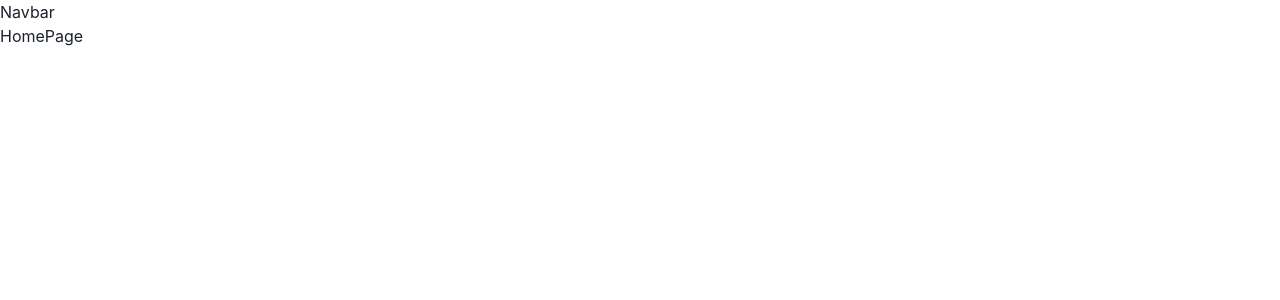
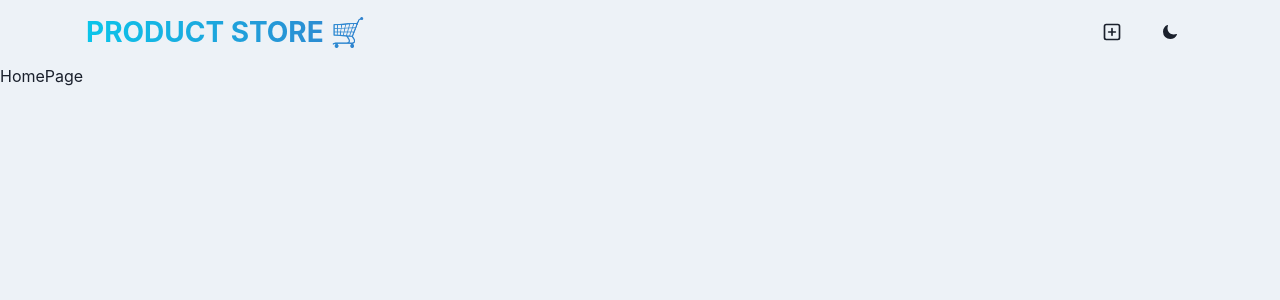
Before and after one commit to Mikehope254/MERN-crash-course, a React (Vite) app in the folder frontend/: page / in a window 1280 px wide. Shown: the top 300 px of the page. Built offline with nearby package versions, Linux system fonts and the light colour scheme.

Commit message:
Built Navbar learnt using ChakraUi

```diff
--- a/frontend/package.json
+++ b/frontend/package.json
@@ -10,12 +10,14 @@
     "preview": "vite preview"
   },
   "dependencies": {
+    "@chakra-ui/icons": "^2.2.4",
     "@chakra-ui/react": "^2.10.3",
     "@emotion/react": "^11.14.0",
     "@emotion/styled": "^11.14.0",
     "framer-motion": "^12.0.8",
     "react": "^18.3.1",
-    "react-dom": "^18.3.1"
+    "react-dom": "^18.3.1",
+    "react-icons": "^5.4.0"
   },
   "devDependencies": {
     "@eslint/js": "^9.17.0",
--- a/frontend/src/App.jsx
+++ b/frontend/src/App.jsx
@@ -1,4 +1,4 @@
-import { Box } from "@chakra-ui/react";
+import { Box, useColorModeValue } from "@chakra-ui/react";
 import { Routes, Route } from "react-router-dom";
 import HomePage from "./pages/HomePage";
 import CreatePage from "./pages/CreatePage";
@@ -6,7 +6,7 @@
 
 function App() {
   return (
-    <Box minH={"100vh"}>
+    <Box minH={"100vh"} bg={useColorModeValue("gray.100", "gray.900")}>
       <Navbar />
       <Routes>
         <Route path="/" element={<HomePage />} />
--- a/frontend/src/components/Navbar.jsx
+++ b/frontend/src/components/Navbar.jsx
@@ -1,7 +1,55 @@
+import {
+  Button,
+  Container,
+  Flex,
+  HStack,
+  Text,
+  useColorMode,
+} from "@chakra-ui/react";
 import React from "react";
+import { Link } from "react-router-dom";
+import { PlusSquareIcon } from "@chakra-ui/icons";
+import { IoMoon } from "react-icons/io5";
+import { LuSun } from "react-icons/lu";
 
 const Navbar = () => {
-  return <div>Navbar</div>;
+  const { colorMode, toggleColorMode } = useColorMode();
+
+  return (
+    <Container maxW={"1140px"} px={4}>
+      <Flex
+        h={16}
+        alignItems={"center"}
+        justifyContent={"space-between"}
+        flexDir={{
+          base: "column",
+          sm: "row",
+        }}
+      >
+        <Text
+          fontSize={{ base: "22", sm: "28" }}
+          fontWeight={"bold"}
+          textTransform={"uppercase"}
+          textAlign={"center"}
+          bgGradient={"linear(to-r, cyan.400, blue.500)"}
+          bgClip={"text"}
+        >
+          <Link to={"/"}>Product Store 🛒</Link>
+        </Text>
+
+        <HStack spacing={2} alignItems={"center"}>
+          <Link to={"/create"}>
+            <Button>
+              <PlusSquareIcon fontSize={20} />
+            </Button>
+          </Link>
+          <Button onClick={toggleColorMode}>
+            {colorMode === "light" ? <IoMoon /> : <LuSun />}
+          </Button>
+        </HStack>
+      </Flex>
+    </Container>
+  );
 };
 
 export default Navbar;
```
Also changed, not shown: 1 other file (tests, documents, lock files or other folders).
